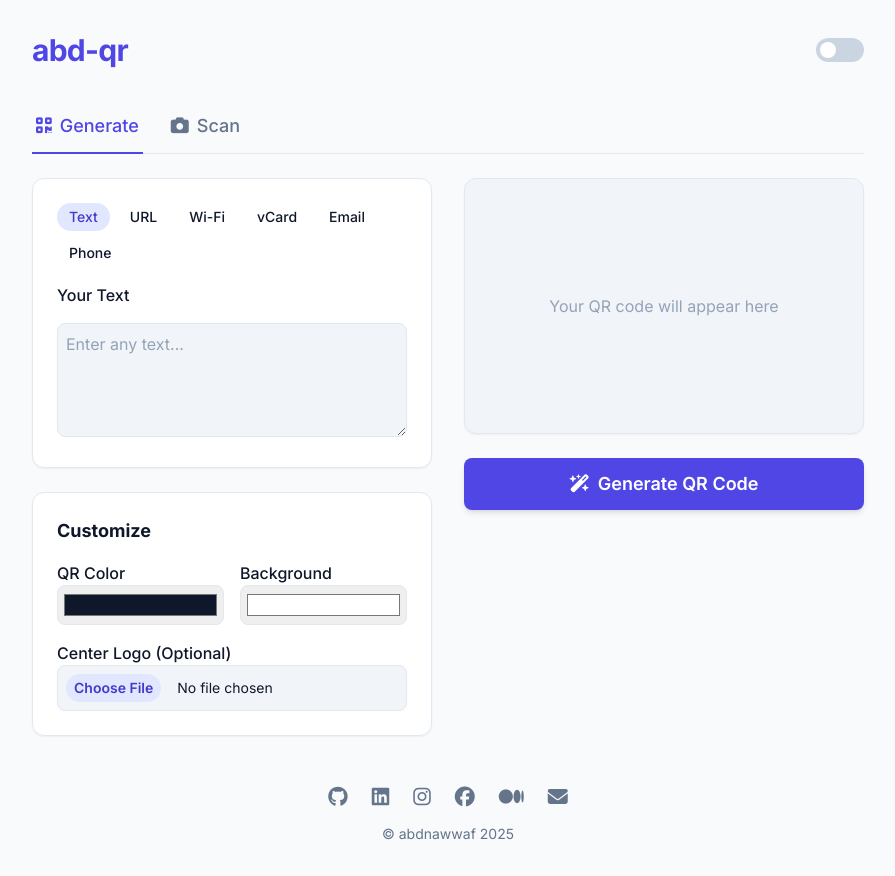
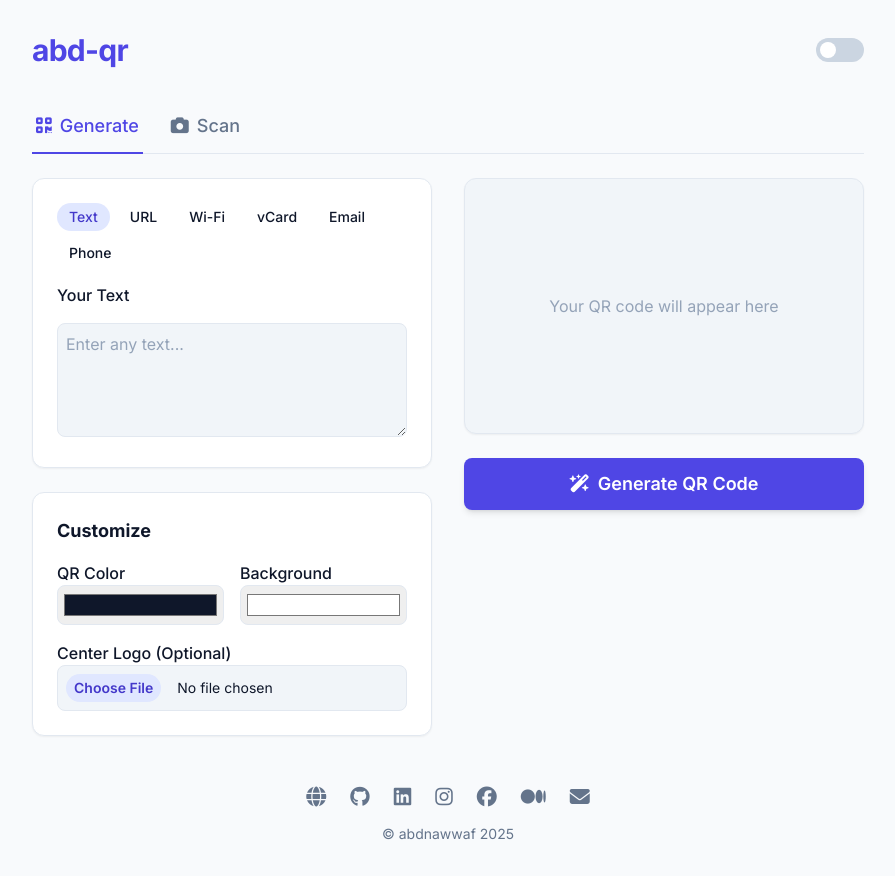
Before and after one commit to abdnawwaf/abd-qr, a plain HTML site: page index.html in a window 1280 px wide. Shown: the whole page, without its empty margins (192-1087 px from the left). Drawn offline with nearby package versions, Linux system fonts and the light colour scheme.

Commit message:
Update index.html
added website link

```diff
--- a/index.html
+++ b/index.html
@@ -334,12 +334,27 @@
 <!-- Footer -->
 <footer class="text-center mt-12 text-slate-500 dark:text-slate-400">
     <div class="flex justify-center space-x-6 mb-4">
-                <a href="https://github.com/abdnawwaf" target="_blank" class="hover:text-indigo-500 transition-colors"><i class="fab fa-github fa-lg"></i></a>
-                <a href="http://www.linkedin.com/in/abdnawwaf" target="_blank" class="hover:text-indigo-500 transition-colors"><i class="fab fa-linkedin fa-lg"></i></a>
-                <a href="https://instagram.com/abd_nawwaf" target="_blank" class="hover:text-indigo-500 transition-colors"><i class="fab fa-instagram fa-lg"></i></a>
-                <a href="https://www.facebook.com/profile.php?id=61578629066482" target="_blank" class="hover:text-indigo-500 transition-colors"><i class="fab fa-facebook fa-lg"></i></a>
-                <a href="https://medium.com/@abdnawwaf" target="_blank" class="hover:text-indigo-500 transition-colors"><i class="fab fa-medium fa-lg"></i></a>
-                <a href="mailto:abdnawwaf.ilabdtlp@gmail.com" class="hover:text-indigo-500 transition-colors"><i class="fas fa-envelope fa-lg"></i></a>
+        <a href="https://abdnawwaf.github.io" target="_blank" class="hover:text-indigo-500 transition-colors" title="Website">
+            <i class="fas fa-globe fa-lg"></i>
+        </a>
+        <a href="https://github.com/abdnawwaf" target="_blank" class="hover:text-indigo-500 transition-colors" title="GitHub">
+            <i class="fab fa-github fa-lg"></i>
+        </a>
+        <a href="http://www.linkedin.com/in/abdnawwaf" target="_blank" class="hover:text-indigo-500 transition-colors" title="LinkedIn">
+            <i class="fab fa-linkedin fa-lg"></i>
+        </a>
+        <a href="https://instagram.com/abd_nawwaf" target="_blank" class="hover:text-indigo-500 transition-colors" title="Instagram">
+            <i class="fab fa-instagram fa-lg"></i>
+        </a>
+        <a href="https://www.facebook.com/profile.php?id=61578629066482" target="_blank" class="hover:text-indigo-500 transition-colors" title="Facebook">
+            <i class="fab fa-facebook fa-lg"></i>
+        </a>
+        <a href="https://medium.com/@abdnawwaf" target="_blank" class="hover:text-indigo-500 transition-colors" title="Medium">
+            <i class="fab fa-medium fa-lg"></i>
+        </a>
+        <a href="mailto:abdnawwaf.ilabdtlp@gmail.com" class="hover:text-indigo-500 transition-colors" title="Email">
+            <i class="fas fa-envelope fa-lg"></i>
+        </a>
     </div>
     <p class="text-sm">&copy; abdnawwaf 2025</p>
 </footer>
```
Lines whose indentation alone changed are shown as unchanged.
